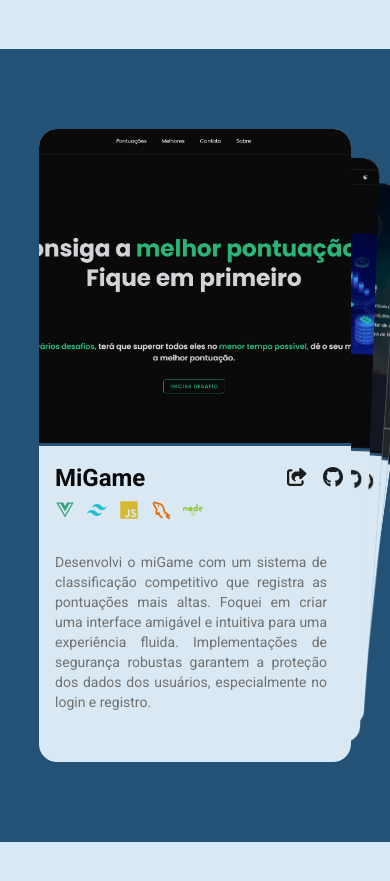
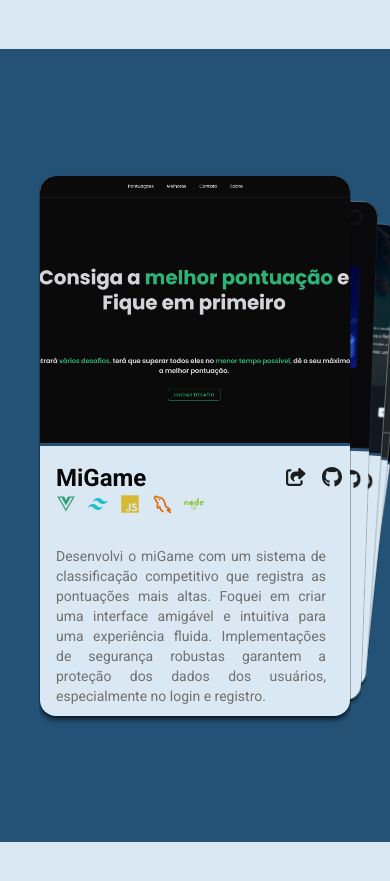
Before and after one commit to miquelven/Portifolio, a React (Vite) app: page / in a window 390 px wide. Shown: the part 2640-3521 px from the top of the page. Built offline with nearby package versions, Linux system fonts and the light colour scheme.

Commit message:
style: change width and width to improve responsiveness

```diff
--- a/src/components/ScrollProjects/ScrollProjectsCard/index.jsx
+++ b/src/components/ScrollProjects/ScrollProjectsCard/index.jsx
@@ -7,7 +7,7 @@ export default function Card({ card }) {
   return (
     <div
       data-testid="scrollProjectsCard"
-      className="group relative h-[600px]  w-[550px] overflow-hidden bg-[#d9e8f3] shadow-sm shadow-[#306d9d]  rounded-2xl max-sm:h-full"
+      className="group relative h-[600px]  w-[550px] overflow-hidden bg-[#d9e8f3] shadow-sm shadow-[#306d9d]  rounded-2xl max-sm:shadow-md max-sm:shadow-black/70 max-sm:h-[70%] max-sm:min-h-[540px] max-sm:w-[310px]"
     >
       <div className="absolute  h-1/2 w-full top-0  flex justify-center transition-transform duration-300">
         <div className=" absolute z-10 inset-0  ">
```
